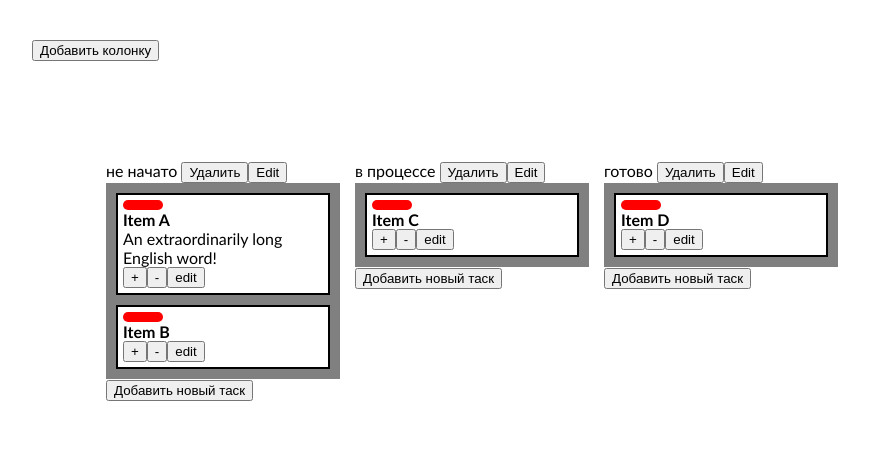
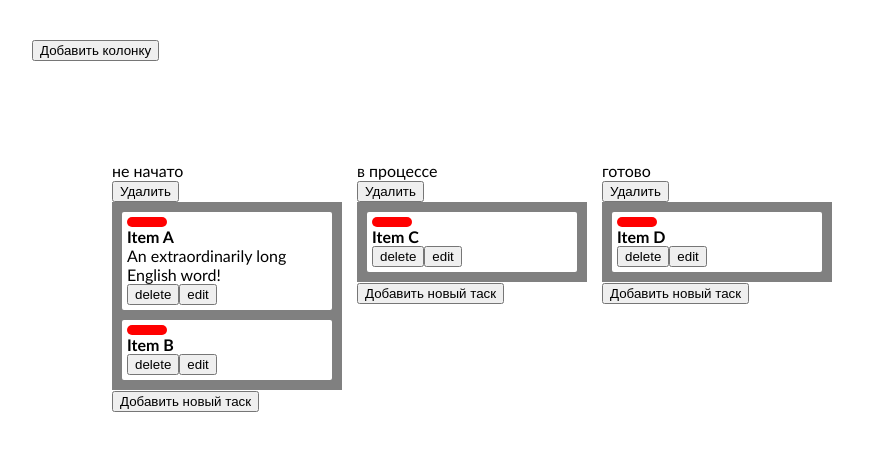
Before and after one commit to AleksaRud/ToDoList, a Vue app in the folder ToDoList/: page / in a window 1280 px wide. Shown: the top 450 px of the page, without its empty margins (168-1037 px from the left). Built offline with nearby package versions, Linux system fonts and the light colour scheme.

Commit message:
edit menu

```diff
--- a/ToDoList/src/components/DragDrop.vue
+++ b/ToDoList/src/components/DragDrop.vue
@@ -1,4 +1,4 @@
-<script lang="ts">
+<script lang="ts" setup>
 import { ref } from 'vue';
 
 function getStorageData(key:string, defaultValue:Array<Object>) {
@@ -13,8 +13,8 @@ function setStorageData(key:string, data:Array<Object>) {
 }
 
 
-export default {
-    setup() {
+//export default {
+    //setup() {
 
         type Item = {
             id:string,
@@ -126,7 +126,7 @@ export default {
             lists.value[list_id-1].in_edit = !lists.value[list_id-1].in_edit;
             setStorageData('lists', lists.value);
         }
-        return {
+        /*return {
             getList,
             onDrop,
             startDrag,
@@ -138,8 +138,8 @@ export default {
             deleteList,
             editList,
         }
-    },
-}
+    },*/
+//}
 
 
 
@@ -152,9 +152,8 @@ export default {
     <div class="columns">
         <div v-for="list in lists">
             <div v-if="!list.in_edit">
-                {{ list.title }}
+                <div @click="list.in_edit = !list.in_edit">{{ list.title }}</div>
                 <button @click="deleteList(list.list_id)">Удалить</button>
-                <button @click="list.in_edit = !list.in_edit">Edit</button>
             </div>
             <div v-if="list.in_edit">
                 <input type="text" v-model="list.title" />
@@ -165,18 +164,26 @@ export default {
                 :key="item.id"
                 class="drag-el"
                 draggable="true"
-                @dragstart="startDrag($event, item)">
-                    <div v-if="!item.in_edit" class="task">
+                @dragstart="startDrag($event, item)" :style="{outlineColor: (!item.in_edit) ? '#000000' : '#AAAAFF', outlineWidth: (!item.in_edit) ? '0px' : '4px'}">
+                    <div class="task" >
                         <div class="label" :style="{backgroundColor:item.label_color}"></div>
                         <div class="title">{{ item.title }}</div>
                         <div class="discription">{{ item.discription }}</div>
                         <div class="buttons">
-                            <button @click="addElement(list.list_id)">+</button>
-                            <button @click="deleteElement(item.id)">-</button>
-                            <button @click="item.in_edit = !item.in_edit">edit</button>
+                            <button @click="deleteElement(item.id)">delete</button>
+                            <button v-if="!item.in_edit" @click="item.in_edit = !item.in_edit">edit</button>
                         </div>
                     </div>
-                    <div v-if="item.in_edit" class="task">
+
+                </div>
+            </div>
+            <button @click="addElement(list.list_id)">Добавить новый таск</button>
+        </div>
+
+    </div>
+    <div class="edit-window">
+        <div v-for="item in items">
+            <div v-if="item.in_edit" class="edit-label">
                 Цвет
                 <input type="color" v-model="item.label_color">
                 Название
@@ -188,11 +195,6 @@ export default {
                 </div>
             </div>
         </div>
-            </div>
-            <button @click="addElement(list.list_id)">Добавить новый таск</button>
-        </div>
-
-
     </div>
 </template>
 
@@ -220,7 +222,9 @@ export default {
     .drag-el{
         width: 200px;
         background-color: #FFFFFF;
-        border: 2px solid black;
+        outline: 2px solid black;
+        outline-offset: -1px;
+        border-radius: 2px;
         margin-bottom: 10px;
         padding: 5px;
     }
@@ -246,6 +250,31 @@ export default {
     .task .title{
         font-weight: 600;
     }
+    .edit-window{
+        display: flex;
+        flex-direction: column;
+        align-items: center;
+        justify-content:center;
+        padding-top: 10px;
+        padding-bottom: 10px;
+        min-width: 0px;
+        width: fit-content;
+        position: absolute;
+        right: 0px;
+
+        min-height: 0px;
+
+
+        background-color: lightsteelblue;
+    }
+    .edit-label{
+        display: flex;
+        flex-direction: column;
+
+        border: #000000 1px solid;
+        padding: 10px;
+        margin: 0px 20px;
+    }
     /*.task .discription{
         /*width: 40px;*/
 
```
Lines whose indentation alone changed are shown as unchanged.
